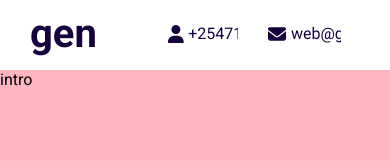
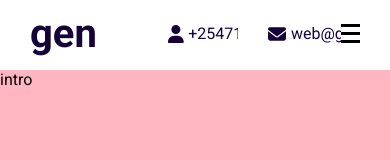
Before and after one commit to ceciliawambui/react-portfolio, a React (Create React App) app in the folder portfolio/: page / in a window 390 px wide. Shown: the top 160 px of the page. Built offline with nearby package versions, Linux system fonts and the light colour scheme.

Commit message:
Created a hamburger on the navbar

```diff
--- /dev/null
+++ b/portfolio/src/components/hamburger/Ham.jsx
@@ -0,0 +1,18 @@
+import React from 'react'
+import "./ham.scss"
+
+
+function Ham() {
+    return (
+        <div className='ham'>
+            {/* <h1>Ham</h1> */}
+            <div className="hamburger">
+                <div className="burger"></div>
+                <div className="burger"></div>
+                <div className="burger"></div>
+            </div>
+        </div>
+    )
+}
+
+export default Ham
--- /dev/null
+++ b/portfolio/src/components/hamburger/ham.scss
@@ -0,0 +1,25 @@
+.ham{
+    .hamburger{
+        width: 32px;
+        height: 25px;
+        display: flex;
+        justify-content: space-between;
+        flex-flow: column nowrap;
+        z-index: 10;
+        flex-direction: column;
+        cursor: pointer;
+
+    }
+    h1{
+        color: pink;
+    }
+    .burger{
+        width: 100%;
+        height: 3px;
+        // border-radius: 10px;
+        background-color: black;
+        // transform-origin: 1px;
+        // transition: all 0.3s linear;
+    }
+
+}
--- a/portfolio/src/components/topbar/Topbar.jsx
+++ b/portfolio/src/components/topbar/Topbar.jsx
@@ -4,6 +4,7 @@ import "./topbar.scss"
 // import PersonIcon from '@mui/icons-material/Person';
 import { faUser, faEnvelope } from "@fortawesome/free-solid-svg-icons";
 import { FontAwesomeIcon } from "@fortawesome/react-fontawesome";
+import Ham from "../hamburger/Ham";
 
 function Topbar() {
   return (
@@ -32,11 +33,12 @@ function Topbar() {
           {/* <h1>Hello</h1> */}
         </div>
         <div className="right">
-          <div className="hamburger">
-            <span className="line1">--</span>
-            <span className="line2">--</span>
-            <span className="line3">--</span>
-          </div>
+          <Ham/>
+          {/* <div className="hamburger">
+            <span className="line line1"></span>
+            <span className="line line2"></span>
+            <span className="line line"></span>
+          </div> */}
 
         </div>
 
--- a/portfolio/src/components/topbar/topbar.scss
+++ b/portfolio/src/components/topbar/topbar.scss
@@ -43,25 +43,42 @@
             }
         }
         .right{
+            // .hamburger{
+            //     width: 32px;
+            //     height: 25px;
+            //     display: flex;
+            //     flex-direction: column;
+            //     justify-content: space-between;
+            //     cursor: pointer;
+
+            //     .span{
+            //         width: 100%;
+            //         height:6px;
+            //         background-color: $mainColor;
+
+            //         .line1{
+            //             width: 100%;
+            //             height: 3px;
+            //             color: black;
+            //         }
+            //     }
+            // }
             .hamburger{
-                width: 32px;
-                height: 25px;
+                width: 2 rem;
+                height: 2 rem;
                 display: flex;
-                flex-direction: column;
-                justify-content: space-between;
-                cursor: pointer;
+                justify-content: space-around;
+                flex-flow: column nowrap;
+                z-index: 10;
 
-                .span{
-                    width: 100%;
-                    height:6px;
-                    background-color: $mainColor;
-
-                    .line1{
-                        width: 100%;
-                        height: 3px;
-                        color: black;
-                    }
-                }
+            }
+            .line{
+                width: 2 rem;
+                height: 0.25 rem;
+                border-radius: 10px;
+                background-color: black;
+                transform-origin: 1px;
+                transition: all 0.3s linear;
             }
         }
     }
```
